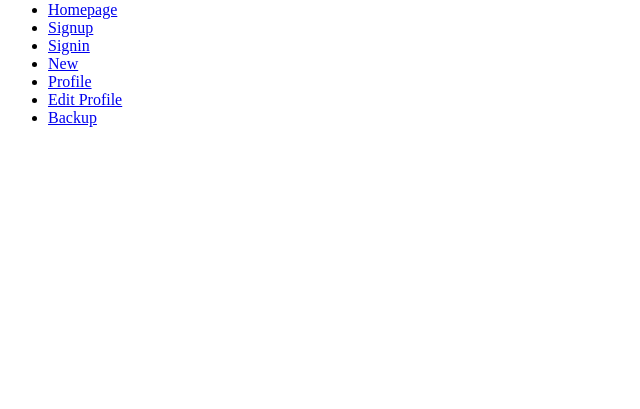
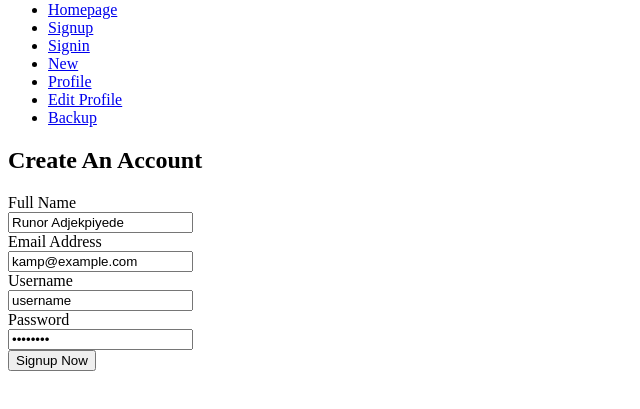
Before and after one commit to runor-thoughtstudio/demo_diary, a plain HTML site: page UI/signup.html in a window 1280 px wide. Shown: the part 79-488 px from the top of the page, without its empty margins (0-640 px from the left). Drawn offline with nearby package versions, Linux system fonts and the light colour scheme; files that its build step writes are made by us from their sources; files whose address does not match are found by name.

Commit message:
Add the signup form
This will add the signup form with the required fields

```diff
--- a/UI/signup.html
+++ b/UI/signup.html
@@ -22,6 +22,50 @@
             </div>
         </header>
 
+        <section id="signup_section">
+            <div class="container">
+                <h1 class="underline text-center">Create An Account</h1>
+                <p id="output_message"></p>
+                <form class="" id="signup-form" onsubmit="submit_signup_form()">
+                    <div class="field">
+                        <div class="label_div">
+                            <label>Full Name</label>
+                        </div>
+                        <div class="input_div">
+                            <input type="text" required="true" class="control" id="signup_fullname" placeholder="Enter Fullname" autocomplete="name" value="Runor Adjekpiyede" />
+                        </div>
+                    </div>
+                    <div class="field">
+                        <div class="label_div">
+                            <label>Email Address</label>
+                        </div>
+                        <div class="input_div">
+                            <input type="email" required="true" class="control" id="signup_email" placeholder="Enter Email Address" autocomplete="email" value="kamp@example.com" />
+                        </div>
+                    </div>
+                    <div class="field">
+                        <div class="label_div">
+                            <label>Username</label>
+                        </div>
+                        <div class="input_div">
+                            <input type="text" class="control" id="signup_username" placeholder="Enter Username" autocomplete="username" value="username" pattern="[a-z|A-Z|\d]{1,15}" />
+                        </div>
+                    </div>
+                    <div class="field">
+                        <div class="label_div">
+                            <label>Password</label>
+                        </div>
+                        <div class="input_div">
+                            <input type="password" required="true" class="control" id="signup_password" placeholder="Enter Password" autocomplete="password" value="password" />
+                        </div>
+                    </div>
+                    <div class="field">
+                        <input type="submit" class="control" value="Signup Now" />
+                    </div>
+                </form>
+            </div>
+        </section>
+
 
         <script type="text/javascript" src="script.js"></script>
     <body>
```
